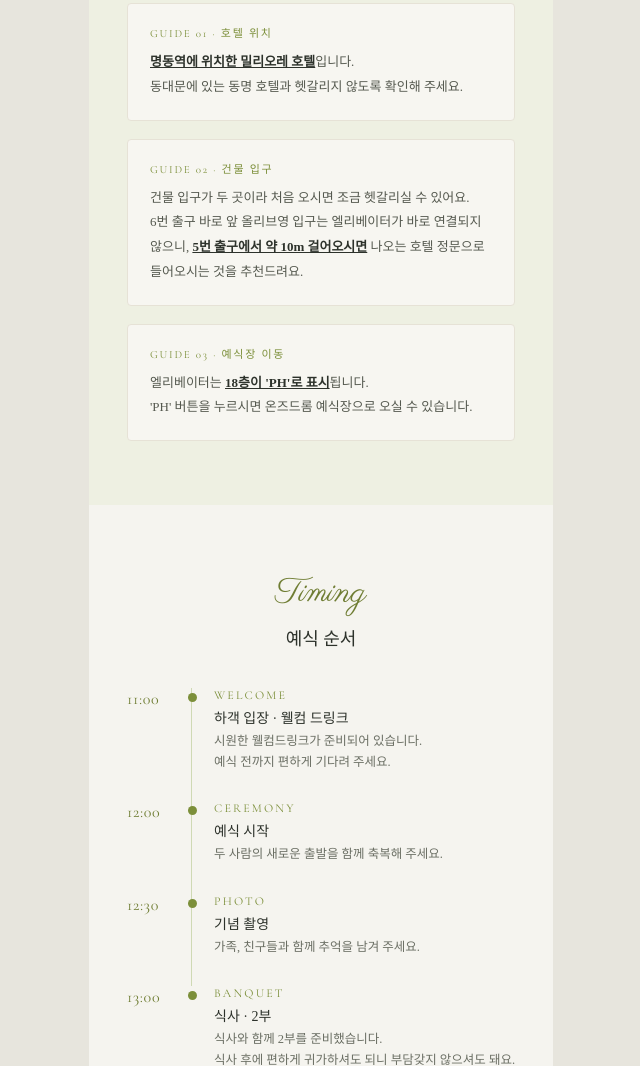
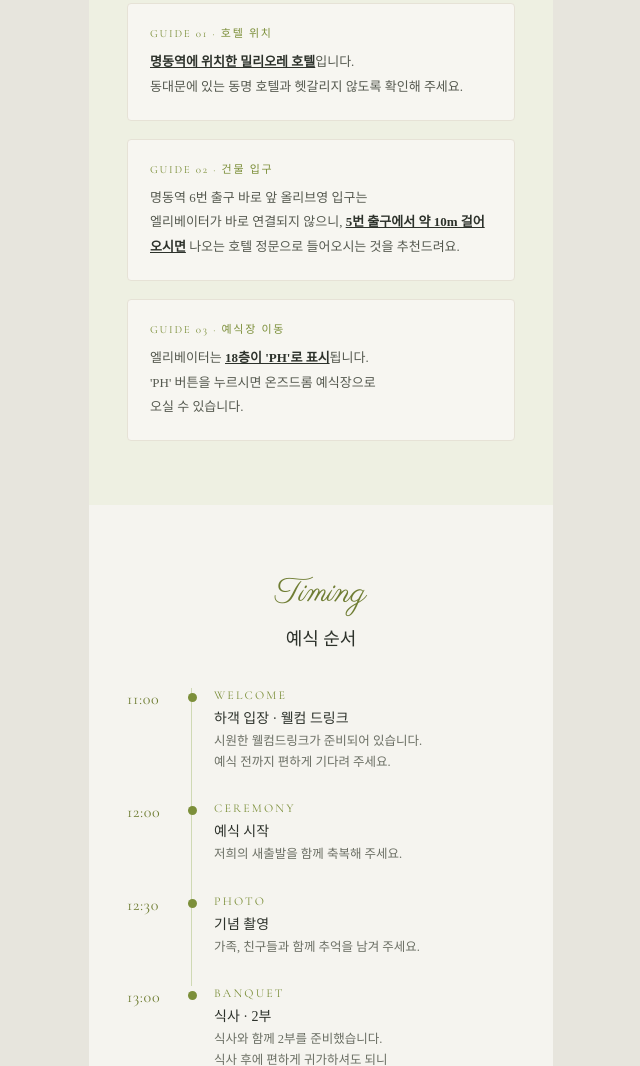
Before and after one commit to mydmswl55-blip/eunseokeunji-wedding, a plain HTML site: page index.html in a window 1280 px wide. Shown: the part 2829-3895 px from the top of the page, without its empty margins (319-959 px from the left). Drawn offline with nearby package versions, Linux system fonts and the light colour scheme; a web font is replaced by a local one.

Commit message:
Add files via upload

```diff
--- a/index.html
+++ b/index.html
@@ -314,7 +314,7 @@
       <div class="transit-hr"></div>
       <div class="transit-row">
         <div class="transit-label">Car</div>
-        <div class="transit-desc">밀리오레 호텔 서울 명동 건물 지하 주차장 이용<br>(3시간 무료)</div>
+        <div class="transit-desc">밀리오레 호텔 서울 명동 건물 지하 주차장 이용 (3시간 무료)</div>
       </div>
     </div>
   </section>
@@ -331,11 +331,11 @@
       </div>
       <div class="guide-card">
         <div class="guide-tag">Guide 02 · 건물 입구</div>
-        <p class="guide-text">건물 입구가 두 곳이라 처음 오시면 조금 헷갈리실 수 있어요.<br>6번 출구 바로 앞 올리브영 입구는 엘리베이터가 바로 연결되지 않으니, <strong>5번 출구에서 약 10m 걸어오시면</strong> 나오는 호텔 정문으로 들어오시는 것을 추천드려요.</p>
+        <p class="guide-text">명동역 6번 출구 바로 앞 올리브영 입구는<br>엘리베이터가 바로 연결되지 않으니, <strong>5번 출구에서 약 10m 걸어오시면</strong> 나오는 호텔 정문으로 들어오시는 것을 추천드려요.</p>
       </div>
       <div class="guide-card">
         <div class="guide-tag">Guide 03 · 예식장 이동</div>
-        <p class="guide-text">엘리베이터는 <strong>18층이 'PH'로 표시</strong>됩니다.<br>'PH' 버튼을 누르시면 온즈드롬 예식장으로 오실 수 있습니다.</p>
+        <p class="guide-text">엘리베이터는 <strong>18층이 'PH'로 표시</strong>됩니다.<br>'PH' 버튼을 누르시면 온즈드롬 예식장으로<br>오실 수 있습니다.</p>
       </div>
     </div>
   </section>
@@ -361,7 +361,7 @@
           <div class="tl-dot"></div>
           <div class="tl-tag">Ceremony</div>
           <div class="tl-title">예식 시작</div>
-          <div class="tl-desc">두 사람의 새로운 출발을 함께 축복해 주세요.</div>
+          <div class="tl-desc">저희의 새출발을 함께 축복해 주세요.</div>
         </div>
       </div>
       <div class="tl-row">
@@ -379,7 +379,7 @@
           <div class="tl-dot"></div>
           <div class="tl-tag">Banquet</div>
           <div class="tl-title">식사 &middot; 2부</div>
-          <div class="tl-desc">식사와 함께 2부를 준비했습니다.<br>식사 후에 편하게 귀가하셔도 되니 부담갖지 않으셔도 돼요.</div>
+          <div class="tl-desc">식사와 함께 2부를 준비했습니다.<br>식사 후에 편하게 귀가하셔도 되니<br>부담갖지 않으셔도 돼요.</div>
         </div>
       </div>
     </div>
```
